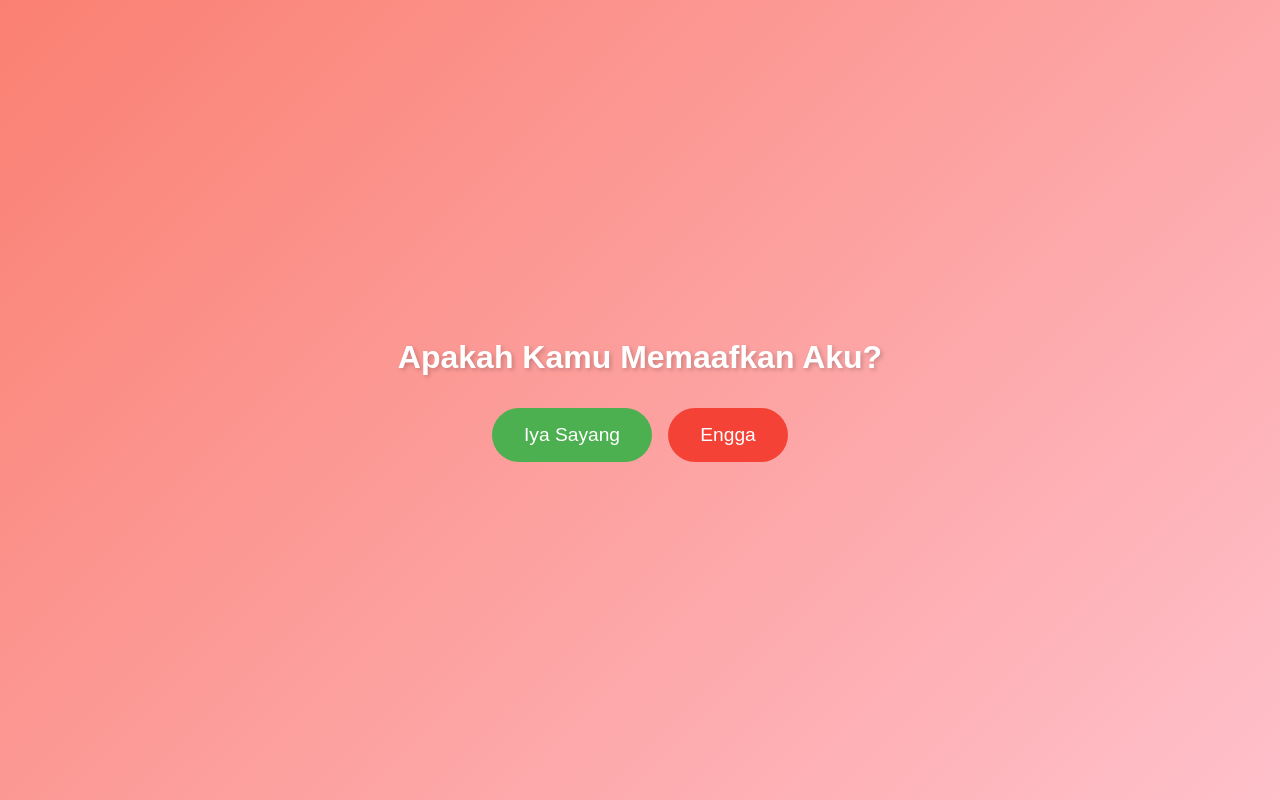
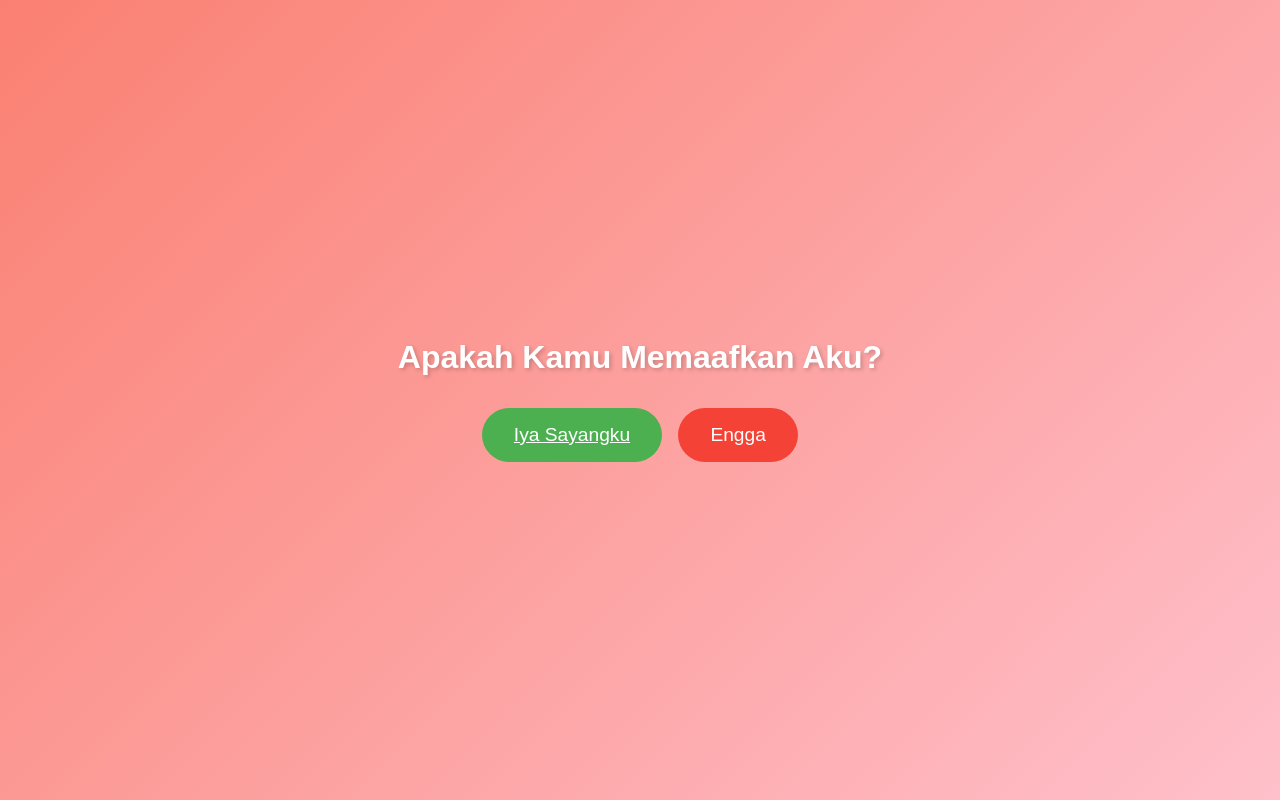
Before and after one commit to hafizhkhalis/em, a plain HTML site: page index.html in a window 1280 px wide. Drawn offline with Linux system fonts and the light colour scheme.

Commit message:
Update index.html

```diff
--- a/index.html
+++ b/index.html
@@ -88,7 +88,13 @@
     <div class="container">
       <h1>Apakah Kamu Memaafkan Aku?</h1>
       <div class="button-container">
-        <button class="btn" id="yesBtn">Iya Sayang</button>
+        <a
+          href="https://wa.me/6282111891249text=I'Love%You%Sayangku"
+          target="_blank"
+          class="btn"
+          id="yesBtn"
+          >Iya Sayangku</a
+        >
         <button class="btn" id="noBtn">Engga</button>
       </div>
     </div>
```
